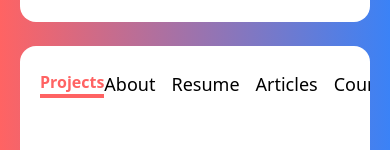
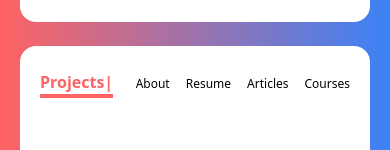
Before and after one commit to moatazalaa14/Portfolio-moatazdev, a Next.js app: page /projects in a window 390 px wide. Shown: the part 678-828 px from the top of the page. Built offline with nearby package versions, Linux system fonts and the light colour scheme.

Commit message:
resolve fonts

```diff
--- a/components/Navbar.tsx
+++ b/components/Navbar.tsx
@@ -33,10 +33,10 @@ function Navbar() {
     return (
         <nav>
             <ul className="flex items-center justify-between px-5 py-3 my-3">
-                <div className="font-bold border-b-4 text-green border-green md:text-2xl">
-                    <li><Link href={pathname}><a>{activeItem}</a></Link></li>
+                <div className="font-bold border-b-4 text-green border-green md:text-2xl sm:text-xs">
+                    <li><Link href={pathname}><a>{activeItem}|</a></Link></li>
                 </div>
-                <div className="flex space-x-4 text-lg sm:pl-2 sm:text-sm ">
+                <div className="flex space-x-4 md:text-lg sm:pl-px  text-xs">
                     <NavItem name="About" route="/" activeItem={activeItem} setActiveItem={setActiveItem} />
                     <NavItem name="Projects" route="/projects" activeItem={activeItem} setActiveItem={setActiveItem}/>
                     <NavItem name="Resume" route="/resume" activeItem={activeItem} setActiveItem={setActiveItem}/>
```
